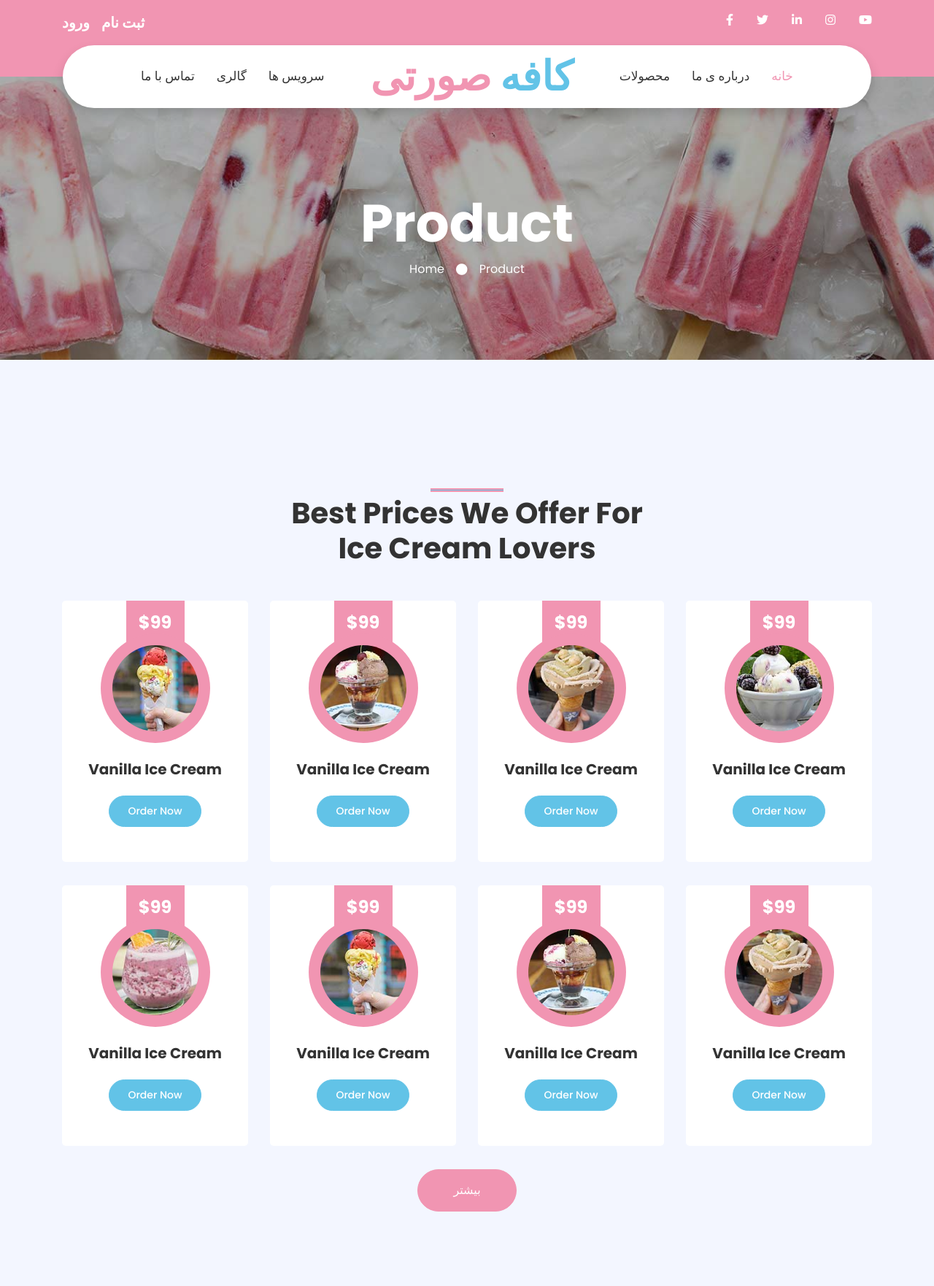
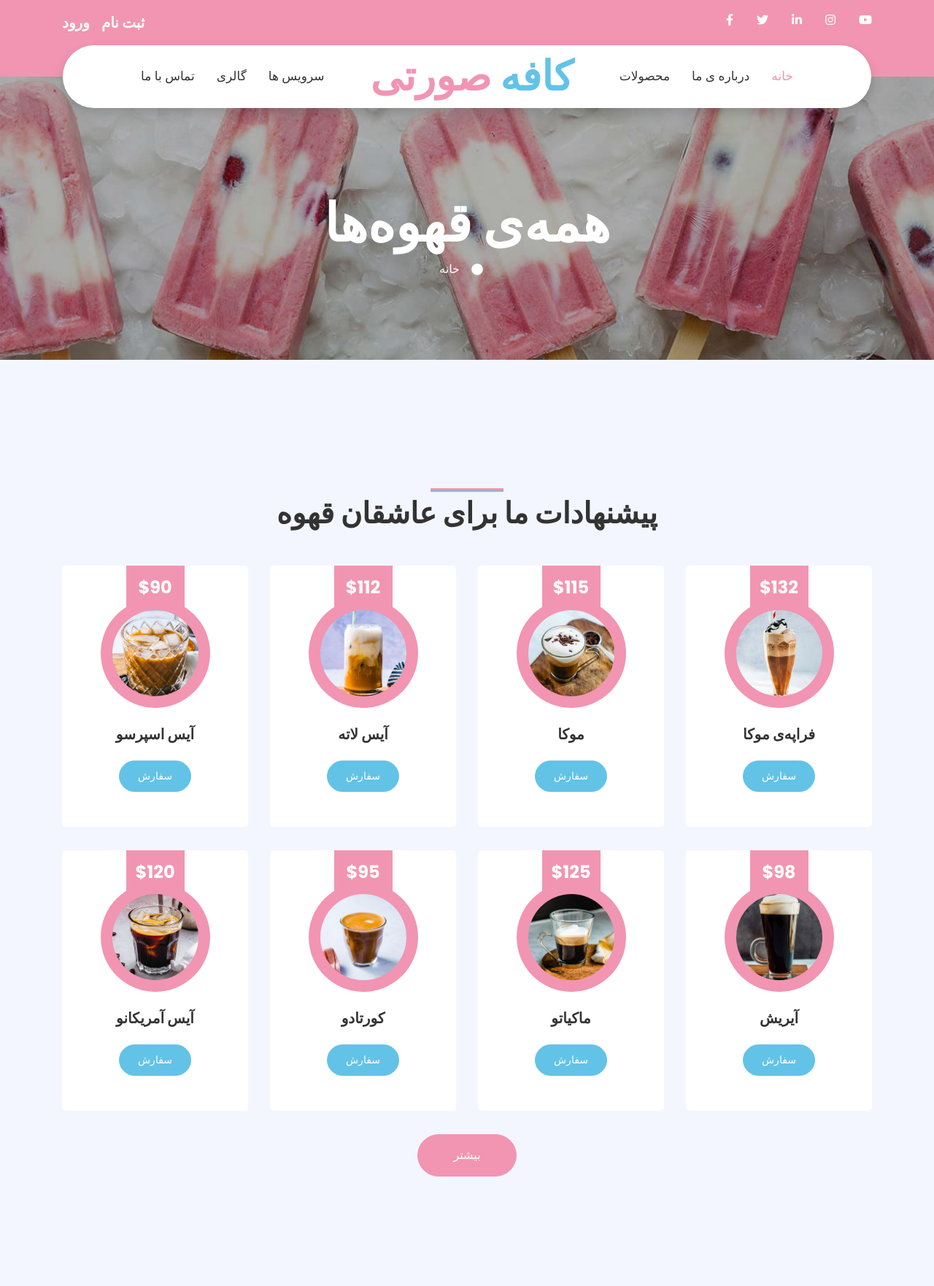
Before and after one commit to ZeinabMoghadamnia/Cafe_GW, a Django app: template cafemenu/templates/cafemenu/product.html in a window 1280 px wide. Shown: the top 1762 px of the page at 73% size. Run offline with Django 4.2, Linux system fonts and the light colour scheme; the template is opened without the code that fills it, so the values that code supplies are empty; some libraries are stand-ins or nearby versions.

Commit message:
[Cafe_GW][#1]|product template item changed to coffee

```diff
--- a/cafemenu/templates/cafemenu/product.html
+++ b/cafemenu/templates/cafemenu/product.html
@@ -12,11 +12,11 @@
         <!-- Header Start -->
         <div class="jumbotron jumbotron-fluid page-header" style="margin-bottom: 90px;">
             <div class="container text-center py-5">
-                <h1 class="text-white display-3 mt-lg-5">Product</h1>
+                <h1 class="text-white display-3 mt-lg-5">همه‌ی قهوه‌ها</h1>
                 <div class="d-inline-flex align-items-center text-white">
-                    <p class="m-0"><a class="text-white" href="#">Home</a></p>
+                    <p class="m-0"><a class="text-white" href="#">خانه</a></p>
                     <i class="fa fa-circle px-3"></i>
-                    <p class="m-0">Product</p>
+                    {% comment %} <p class="m-0">همه‌ی محصولات</p> {% endcomment %}
                 </div>
             </div>
         </div>
@@ -28,104 +28,104 @@
             <div class="container py-5">
                 <div class="row justify-content-center">
                     <div class="col-lg-6">
-                        <h1 class="section-title position-relative text-center mb-5">Best Prices We Offer For Ice Cream Lovers</h1>
+                        <h1 class="section-title position-relative text-center mb-5">پیشنهادات ما برای عاشقان قهوه</h1>
                     </div>
                 </div>
                 <div class="row">
                     <div class="col-lg-3 col-md-6 mb-4 pb-2">
                         <div class="product-item d-flex flex-column align-items-center text-center bg-light rounded py-5 px-3">
                             <div class="bg-primary mt-n5 py-3" style="width: 80px;">
-                                <h4 class="font-weight-bold text-white mb-0">$99</h4>
+                                <h4 class="font-weight-bold text-white mb-0">$90</h4>
                             </div>
                             <div class="position-relative bg-primary rounded-circle mt-n3 mb-4 p-3" style="width: 150px; height: 150px;">
-                                <img class="rounded-circle w-100 h-100" src={% static "img/product-1.jpg" %} style="object-fit: cover;">
+                                <img class="rounded-circle w-100 h-100" src={% static "img/iced_espresso.jpg" %} style="object-fit: cover;">
                             </div>
-                            <h5 class="font-weight-bold mb-4">Vanilla Ice Cream</h5>
-                            <a href="#" class="btn btn-sm btn-secondary">Order Now</a>
+                            <h5 class="font-weight-bold mb-4">آیس اسپرسو</h5>
+                            <a href="#" class="btn btn-sm btn-secondary">سفارش</a>
                         </div>
                     </div>
                     <div class="col-lg-3 col-md-6 mb-4 pb-2">
                         <div class="product-item d-flex flex-column align-items-center text-center bg-light rounded py-5 px-3">
                             <div class="bg-primary mt-n5 py-3" style="width: 80px;">
-                                <h4 class="font-weight-bold text-white mb-0">$99</h4>
+                                <h4 class="font-weight-bold text-white mb-0">$112</h4>
                             </div>
                             <div class="position-relative bg-primary rounded-circle mt-n3 mb-4 p-3" style="width: 150px; height: 150px;">
-                                <img class="rounded-circle w-100 h-100" src={% static "img/product-2.jpg" %} style="object-fit: cover;">
+                                <img class="rounded-circle w-100 h-100" src={% static "img/iced_latte.jpg" %} style="object-fit: cover;">
                             </div>
-                            <h5 class="font-weight-bold mb-4">Vanilla Ice Cream</h5>
-                            <a href="#" class="btn btn-sm btn-secondary">Order Now</a>
+                            <h5 class="font-weight-bold mb-4">آیس لاته</h5>
+                            <a href="#" class="btn btn-sm btn-secondary">سفارش</a>
                         </div>
                     </div>
                     <div class="col-lg-3 col-md-6 mb-4 pb-2">
                         <div class="product-item d-flex flex-column align-items-center text-center bg-light rounded py-5 px-3">
                             <div class="bg-primary mt-n5 py-3" style="width: 80px;">
-                                <h4 class="font-weight-bold text-white mb-0">$99</h4>
+                                <h4 class="font-weight-bold text-white mb-0">$115</h4>
                             </div>
                             <div class="position-relative bg-primary rounded-circle mt-n3 mb-4 p-3" style="width: 150px; height: 150px;">
-                                <img class="rounded-circle w-100 h-100" src={% static "img/product-3.jpg" %} style="object-fit: cover;">
+                                <img class="rounded-circle w-100 h-100" src={% static "img/mocha.jpg" %} style="object-fit: cover;">
                             </div>
-                            <h5 class="font-weight-bold mb-4">Vanilla Ice Cream</h5>
-                            <a href="#" class="btn btn-sm btn-secondary">Order Now</a>
+                            <h5 class="font-weight-bold mb-4">موکا</h5>
+                            <a href="#" class="btn btn-sm btn-secondary">سفارش</a>
                         </div>
                     </div>
                     <div class="col-lg-3 col-md-6 mb-4 pb-2">
                         <div class="product-item d-flex flex-column align-items-center text-center bg-light rounded py-5 px-3">
                             <div class="bg-primary mt-n5 py-3" style="width: 80px;">
-                                <h4 class="font-weight-bold text-white mb-0">$99</h4>
+                                <h4 class="font-weight-bold text-white mb-0">$132</h4>
                             </div>
                             <div class="position-relative bg-primary rounded-circle mt-n3 mb-4 p-3" style="width: 150px; height: 150px;">
-                                <img class="rounded-circle w-100 h-100" src={% static "img/product-4.jpg" %} style="object-fit: cover;">
+                                <img class="rounded-circle w-100 h-100" src={% static "img/mocha_frappe.jpg" %} style="object-fit: cover;">
                             </div>
-                            <h5 class="font-weight-bold mb-4">Vanilla Ice Cream</h5>
-                            <a href="#" class="btn btn-sm btn-secondary">Order Now</a>
+                            <h5 class="font-weight-bold mb-4">فراپه‌ی موکا</h5>
+                            <a href="#" class="btn btn-sm btn-secondary">سفارش</a>
                         </div>
                     </div>
                     <div class="col-lg-3 col-md-6 mb-4 pb-2">
                         <div class="product-item d-flex flex-column align-items-center text-center bg-light rounded py-5 px-3">
                             <div class="bg-primary mt-n5 py-3" style="width: 80px;">
-                                <h4 class="font-weight-bold text-white mb-0">$99</h4>
+                                <h4 class="font-weight-bold text-white mb-0">$120</h4>
                             </div>
                             <div class="position-relative bg-primary rounded-circle mt-n3 mb-4 p-3" style="width: 150px; height: 150px;">
-                                <img class="rounded-circle w-100 h-100" src={% static "img/product-5.jpg" %} style="object-fit: cover;">
+                                <img class="rounded-circle w-100 h-100" src={% static "img/iced_americano.jpg" %} style="object-fit: cover;">
                             </div>
-                            <h5 class="font-weight-bold mb-4">Vanilla Ice Cream</h5>
-                            <a href="#" class="btn btn-sm btn-secondary">Order Now</a>
+                            <h5 class="font-weight-bold mb-4">آیس آمریکانو</h5>
+                            <a href="#" class="btn btn-sm btn-secondary">سفارش</a>
                         </div>
                     </div>
                     <div class="col-lg-3 col-md-6 mb-4 pb-2">
                         <div class="product-item d-flex flex-column align-items-center text-center bg-light rounded py-5 px-3">
                             <div class="bg-primary mt-n5 py-3" style="width: 80px;">
-                                <h4 class="font-weight-bold text-white mb-0">$99</h4>
+                                <h4 class="font-weight-bold text-white mb-0">$95</h4>
                             </div>
                             <div class="position-relative bg-primary rounded-circle mt-n3 mb-4 p-3" style="width: 150px; height: 150px;">
-                                <img class="rounded-circle w-100 h-100" src={% static "img/product-1.jpg" %} style="object-fit: cover;">
+                                <img class="rounded-circle w-100 h-100" src={% static "img/cortado.jpg" %} style="object-fit: cover;">
                             </div>
-                            <h5 class="font-weight-bold mb-4">Vanilla Ice Cream</h5>
-                            <a href="#" class="btn btn-sm btn-secondary">Order Now</a>
+                            <h5 class="font-weight-bold mb-4">کورتادو</h5>
+                            <a href="#" class="btn btn-sm btn-secondary">سفارش</a>
                         </div>
                     </div>
                     <div class="col-lg-3 col-md-6 mb-4 pb-2">
                         <div class="product-item d-flex flex-column align-items-center text-center bg-light rounded py-5 px-3">
                             <div class="bg-primary mt-n5 py-3" style="width: 80px;">
-                                <h4 class="font-weight-bold text-white mb-0">$99</h4>
+                                <h4 class="font-weight-bold text-white mb-0">$125</h4>
                             </div>
                             <div class="position-relative bg-primary rounded-circle mt-n3 mb-4 p-3" style="width: 150px; height: 150px;">
-                                <img class="rounded-circle w-100 h-100" src={% static "img/product-2.jpg" %} style="object-fit: cover;">
+                                <img class="rounded-circle w-100 h-100" src={% static "img/macchiato.jpg" %} style="object-fit: cover;">
                             </div>
-                            <h5 class="font-weight-bold mb-4">Vanilla Ice Cream</h5>
-                            <a href="#" class="btn btn-sm btn-secondary">Order Now</a>
+                            <h5 class="font-weight-bold mb-4">ماکیاتو</h5>
+                            <a href="#" class="btn btn-sm btn-secondary">سفارش</a>
                         </div>
                     </div>
                     <div class="col-lg-3 col-md-6 mb-4 pb-2">
                         <div class="product-item d-flex flex-column align-items-center text-center bg-light rounded py-5 px-3">
                             <div class="bg-primary mt-n5 py-3" style="width: 80px;">
-                                <h4 class="font-weight-bold text-white mb-0">$99</h4>
+                                <h4 class="font-weight-bold text-white mb-0">$98</h4>
                             </div>
                             <div class="position-relative bg-primary rounded-circle mt-n3 mb-4 p-3" style="width: 150px; height: 150px;">
-                                <img class="rounded-circle w-100 h-100" src={% static "img/product-3.jpg" %} style="object-fit: cover;">
+                                <img class="rounded-circle w-100 h-100" src={% static "img/Irish.jpg" %} style="object-fit: cover;">
                             </div>
-                            <h5 class="font-weight-bold mb-4">Vanilla Ice Cream</h5>
-                            <a href="#" class="btn btn-sm btn-secondary">Order Now</a>
+                            <h5 class="font-weight-bold mb-4">آیریش</h5>
+                            <a href="#" class="btn btn-sm btn-secondary">سفارش</a>
                         </div>
                     </div>
                     <div class="col-12 text-center">
```
